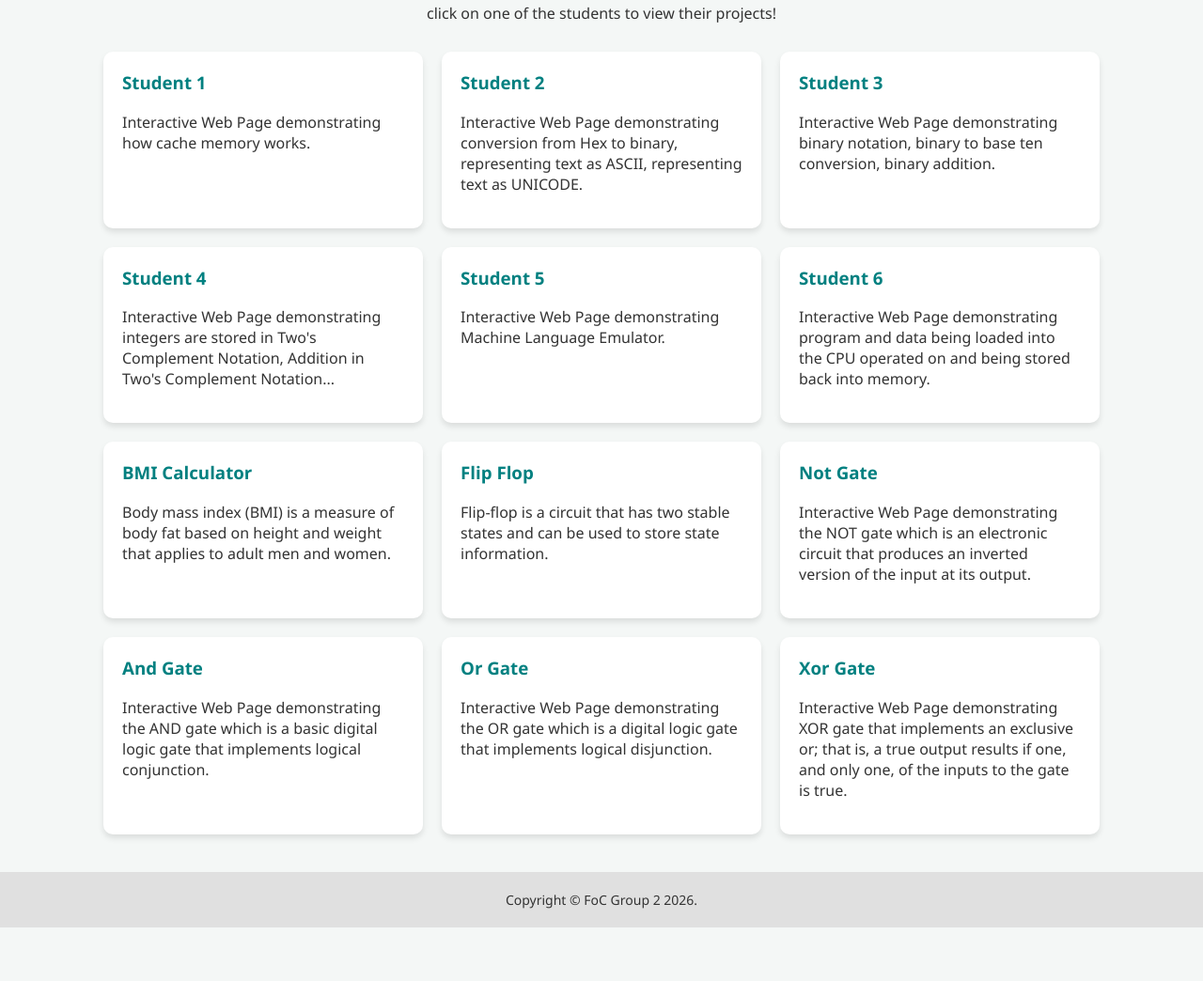
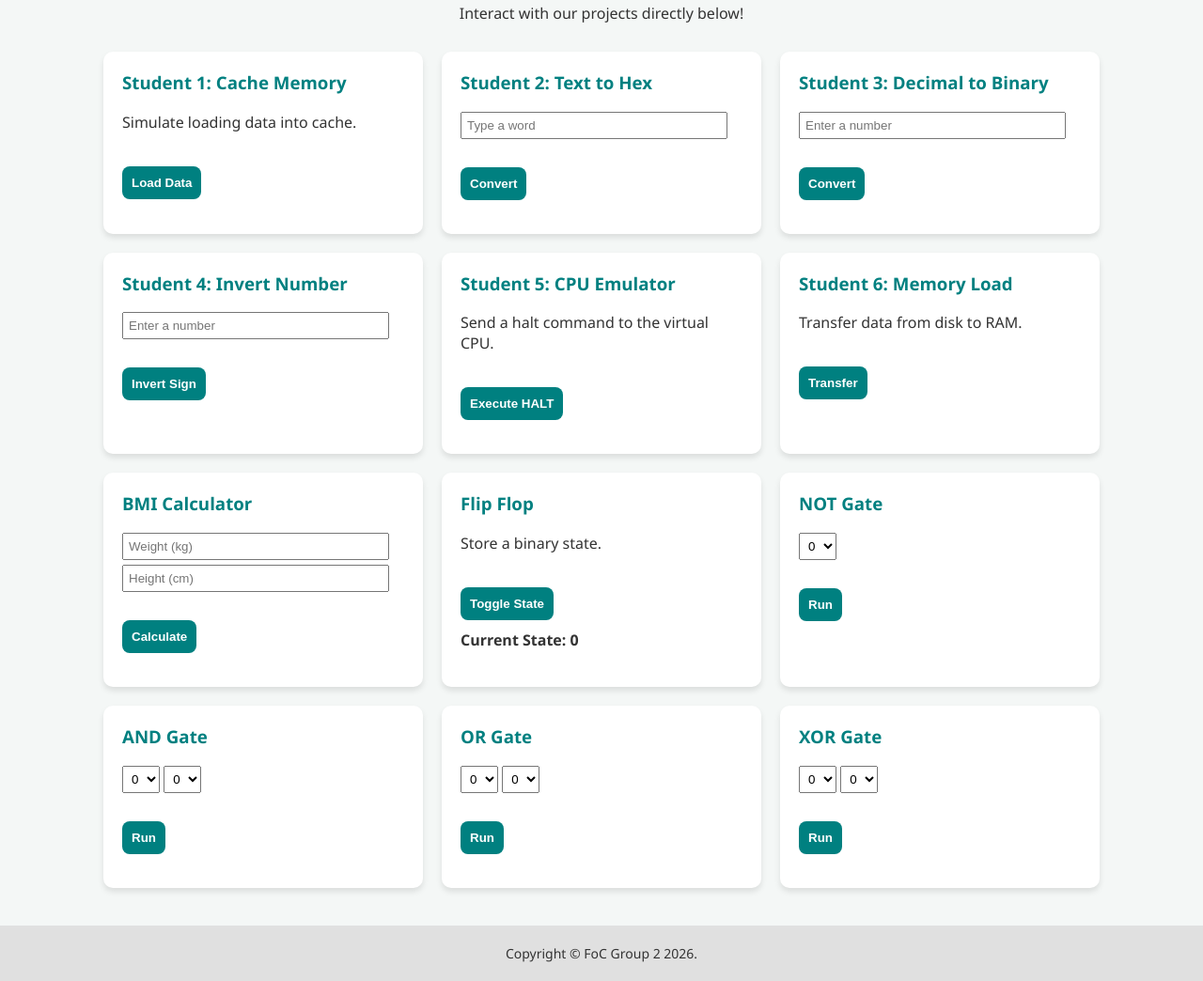
Before and after one commit to 2025162958/Group-FOC, a plain HTML site: page projects.html in a window 1280 px wide. Shown: the part 183-1227 px from the top of the page at 94% size. Before the commit the page ends 1170 px from the top, so only its background shows below. Drawn offline with Linux system fonts and the light colour scheme.

Commit message:
Update projects.html

```diff
--- a/projects.html
+++ b/projects.html
@@ -4,7 +4,6 @@
     <meta charset="UTF-8">
     <title>Group 2 - Projects</title>
     <link rel="stylesheet" href="style.css">
-    <script src="script.js"></script>
 </head>
 <body>
     <header>
@@ -22,59 +21,183 @@
 
     <main>
         <h2>Projects</h2>
-        <p>click on one of the students to view their projects!</p>
+        <p>Interact with our projects directly below!</p>
 
         <div class="grid-container">
-            <a href="#" onclick="showMsg('Student 1')" class="card">
-                <h3>Student 1</h3>
-                <p>Interactive Web Page demonstrating how cache memory works.</p>
-            </a>
-            <a href="#" onclick="showMsg('Student 2')" class="card">
-                <h3>Student 2</h3>
-                <p>Interactive Web Page demonstrating conversion from Hex to binary, representing text as ASCII, representing text as UNICODE.</p>
-            </a>
-            <a href="#" onclick="showMsg('Student 3')" class="card">
-                <h3>Student 3</h3>
-                <p>Interactive Web Page demonstrating binary notation, binary to base ten conversion, binary addition.</p>
-            </a>
-            <a href="#" onclick="showMsg('Student 4')" class="card">
-                <h3>Student 4</h3>
-                <p>Interactive Web Page demonstrating integers are stored in Two's Complement Notation, Addition in Two's Complement Notation...</p>
-            </a>
-            <a href="#" onclick="showMsg('Student 5')" class="card">
-                <h3>Student 5</h3>
-                <p>Interactive Web Page demonstrating Machine Language Emulator.</p>
-            </a>
-            <a href="#" onclick="showMsg('Student 6')" class="card">
-                <h3>Student 6</h3>
-                <p>Interactive Web Page demonstrating program and data being loaded into the CPU operated on and being stored back into memory.</p>
-            </a>
-            <a href="#" onclick="showMsg('BMI Calculator')" class="card">
+
+            <div class="card">
+                <h3>Student 1: Cache Memory</h3>
+                <p>Simulate loading data into cache.</p>
+                <button class="btn" onclick="runCache()" style="padding: 10px;">Load Data</button>
+                <p id="resCache" style="font-weight:bold; margin-top:10px;"></p>
+            </div>
+
+            <div class="card">
+                <h3>Student 2: Text to Hex</h3>
+                <input type="text" id="inHex" placeholder="Type a word" style="width: 90%; padding: 5px; margin-bottom: 10px;">
+                <button class="btn" onclick="runHex()" style="padding: 10px;">Convert</button>
+                <p id="resHex" style="font-weight:bold; margin-top:10px;"></p>
+            </div>
+
+            <div class="card">
+                <h3>Student 3: Decimal to Binary</h3>
+                <input type="number" id="inBin" placeholder="Enter a number" style="width: 90%; padding: 5px; margin-bottom: 10px;">
+                <button class="btn" onclick="runBin()" style="padding: 10px;">Convert</button>
+                <p id="resBin" style="font-weight:bold; margin-top:10px;"></p>
+            </div>
+
+            <div class="card">
+                <h3>Student 4: Invert Number</h3>
+                <input type="number" id="inInv" placeholder="Enter a number" style="width: 90%; padding: 5px; margin-bottom: 10px;">
+                <button class="btn" onclick="runInv()" style="padding: 10px;">Invert Sign</button>
+                <p id="resInv" style="font-weight:bold; margin-top:10px;"></p>
+            </div>
+
+            <div class="card">
+                <h3>Student 5: CPU Emulator</h3>
+                <p>Send a halt command to the virtual CPU.</p>
+                <button class="btn" onclick="runCpu()" style="padding: 10px;">Execute HALT</button>
+                <p id="resCpu" style="font-weight:bold; margin-top:10px;"></p>
+            </div>
+
+            <div class="card">
+                <h3>Student 6: Memory Load</h3>
+                <p>Transfer data from disk to RAM.</p>
+                <button class="btn" onclick="runMem()" style="padding: 10px;">Transfer</button>
+                <p id="resMem" style="font-weight:bold; margin-top:10px;"></p>
+            </div>
+
+            <div class="card">
                 <h3>BMI Calculator</h3>
-                <p>Body mass index (BMI) is a measure of body fat based on height and weight that applies to adult men and women.</p>
-            </a>
-            <a href="#" onclick="showMsg('Flip Flop')" class="card">
+                <input type="number" id="weight" placeholder="Weight (kg)" style="width: 90%; padding: 5px; margin-bottom: 5px;">
+                <input type="number" id="height" placeholder="Height (cm)" style="width: 90%; padding: 5px; margin-bottom: 10px;">
+                <button class="btn" onclick="runBmi()" style="padding: 10px;">Calculate</button>
+                <p id="resBmi" style="font-weight:bold; margin-top:10px;"></p>
+            </div>
+
+            <div class="card">
                 <h3>Flip Flop</h3>
-                <p>Flip-flop is a circuit that has two stable states and can be used to store state information.</p>
-            </a>
-            <a href="#" onclick="showMsg('Not Gate')" class="card">
-                <h3>Not Gate</h3>
-                <p>Interactive Web Page demonstrating the NOT gate which is an electronic circuit that produces an inverted version of the input at its output.</p>
-            </a>
-            <a href="#" onclick="showMsg('And Gate')" class="card">
-                <h3>And Gate</h3>
-                <p>Interactive Web Page demonstrating the AND gate which is a basic digital logic gate that implements logical conjunction.</p>
-            </a>
-            <a href="#" onclick="showMsg('Or Gate')" class="card">
-                <h3>Or Gate</h3>
-                <p>Interactive Web Page demonstrating the OR gate which is a digital logic gate that implements logical disjunction.</p>
-            </a>
-            <a href="#" onclick="showMsg('Xor Gate')" class="card">
-                <h3>Xor Gate</h3>
-                <p>Interactive Web Page demonstrating XOR gate that implements an exclusive or; that is, a true output results if one, and only one, of the inputs to the gate is true.</p>
-            </a>
+                <p>Store a binary state.</p>
+                <button class="btn" onclick="runFlipFlop()" style="padding: 10px;">Toggle State</button>
+                <p id="resFlipFlop" style="font-weight:bold; margin-top:10px;">Current State: 0</p>
+            </div>
+
+            <div class="card">
+                <h3>NOT Gate</h3>
+                <select id="notA" style="padding: 5px; margin-bottom: 10px;">
+                    <option value="0">0</option>
+                    <option value="1">1</option>
+                </select>
+                <button class="btn" onclick="runNot()" style="padding: 10px; display:block;">Run</button>
+                <p id="resNot" style="font-weight:bold; margin-top:10px;"></p>
+            </div>
+
+            <div class="card">
+                <h3>AND Gate</h3>
+                <select id="andA" style="padding: 5px; margin-bottom: 5px;"><option value="0">0</option><option value="1">1</option></select>
+                <select id="andB" style="padding: 5px; margin-bottom: 10px;"><option value="0">0</option><option value="1">1</option></select>
+                <button class="btn" onclick="runAnd()" style="padding: 10px; display:block;">Run</button>
+                <p id="resAnd" style="font-weight:bold; margin-top:10px;"></p>
+            </div>
+
+            <div class="card">
+                <h3>OR Gate</h3>
+                <select id="orA" style="padding: 5px; margin-bottom: 5px;"><option value="0">0</option><option value="1">1</option></select>
+                <select id="orB" style="padding: 5px; margin-bottom: 10px;"><option value="0">0</option><option value="1">1</option></select>
+                <button class="btn" onclick="runOr()" style="padding: 10px; display:block;">Run</button>
+                <p id="resOr" style="font-weight:bold; margin-top:10px;"></p>
+            </div>
+
+            <div class="card">
+                <h3>XOR Gate</h3>
+                <select id="xorA" style="padding: 5px; margin-bottom: 5px;"><option value="0">0</option><option value="1">1</option></select>
+                <select id="xorB" style="padding: 5px; margin-bottom: 10px;"><option value="0">0</option><option value="1">1</option></select>
+                <button class="btn" onclick="runXor()" style="padding: 10px; display:block;">Run</button>
+                <p id="resXor" style="font-weight:bold; margin-top:10px;"></p>
+            </div>
+
         </div>
     </main>
+
     <footer>Copyright © FoC Group 2 2026.</footer>
+
+    <script>
+        function runCache() {
+            document.getElementById("resCache").innerText = "Data loaded into cache successfully!";
+        }
+
+        function runHex() {
+            let str = document.getElementById("inHex").value;
+            let hex = "";
+            for(let i=0; i<str.length; i++) {
+                hex += str.charCodeAt(i).toString(16) + " ";
+            }
+            document.getElementById("resHex").innerText = "Hex: " + hex;
+        }
+
+        function runBin() {
+            let num = parseInt(document.getElementById("inBin").value);
+            if(!isNaN(num)) {
+                document.getElementById("resBin").innerText = "Binary: " + num.toString(2);
+            }
+        }
+
+        function runInv() {
+            let num = parseInt(document.getElementById("inInv").value);
+            if(!isNaN(num)) {
+                document.getElementById("resInv").innerText = "Inverted: " + (num * -1);
+            }
+        }
+
+        function runCpu() {
+            document.getElementById("resCpu").innerText = "Execution stopped. CPU halted.";
+        }
+
+        function runMem() {
+            document.getElementById("resMem").innerText = "RAM allocated and data stored.";
+        }
+
+        function runBmi() {
+            let w = document.getElementById("weight").value;
+            let h = document.getElementById("height").value / 100;
+            if(w && h) {
+                let bmi = (w / (h * h)).toFixed(1);
+                document.getElementById("resBmi").innerText = "BMI: " + bmi;
+            }
+        }
+
+        let ffState = 0;
+        function runFlipFlop() {
+            ffState = ffState === 0 ? 1 : 0;
+            document.getElementById("resFlipFlop").innerText = "Current State: " + ffState;
+        }
+
+        function runNot() {
+            let val = parseInt(document.getElementById("notA").value);
+            let out = val === 0 ? 1 : 0;
+            document.getElementById("resNot").innerText = "Output: " + out;
+        }
+
+        function runAnd() {
+            let a = parseInt(document.getElementById("andA").value);
+            let b = parseInt(document.getElementById("andB").value);
+            let out = (a === 1 && b === 1) ? 1 : 0;
+            document.getElementById("resAnd").innerText = "Output: " + out;
+        }
+
+        function runOr() {
+            let a = parseInt(document.getElementById("orA").value);
+            let b = parseInt(document.getElementById("orB").value);
+            let out = (a === 1 || b === 1) ? 1 : 0;
+            document.getElementById("resOr").innerText = "Output: " + out;
+        }
+
+        function runXor() {
+            let a = parseInt(document.getElementById("xorA").value);
+            let b = parseInt(document.getElementById("xorB").value);
+            let out = (a !== b) ? 1 : 0;
+            document.getElementById("resXor").innerText = "Output: " + out;
+        }
+    </script>
 </body>
 </html>
```
